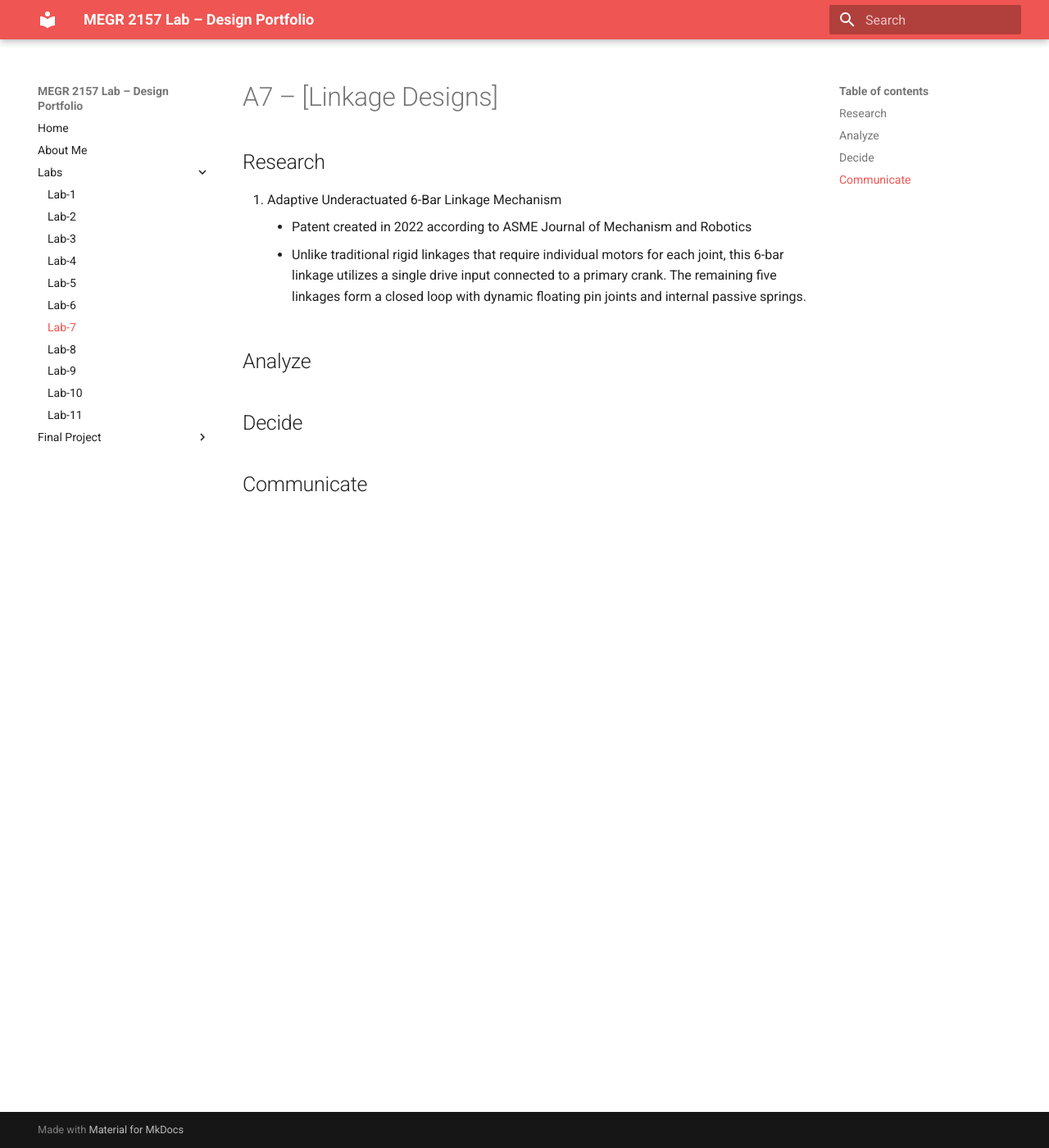
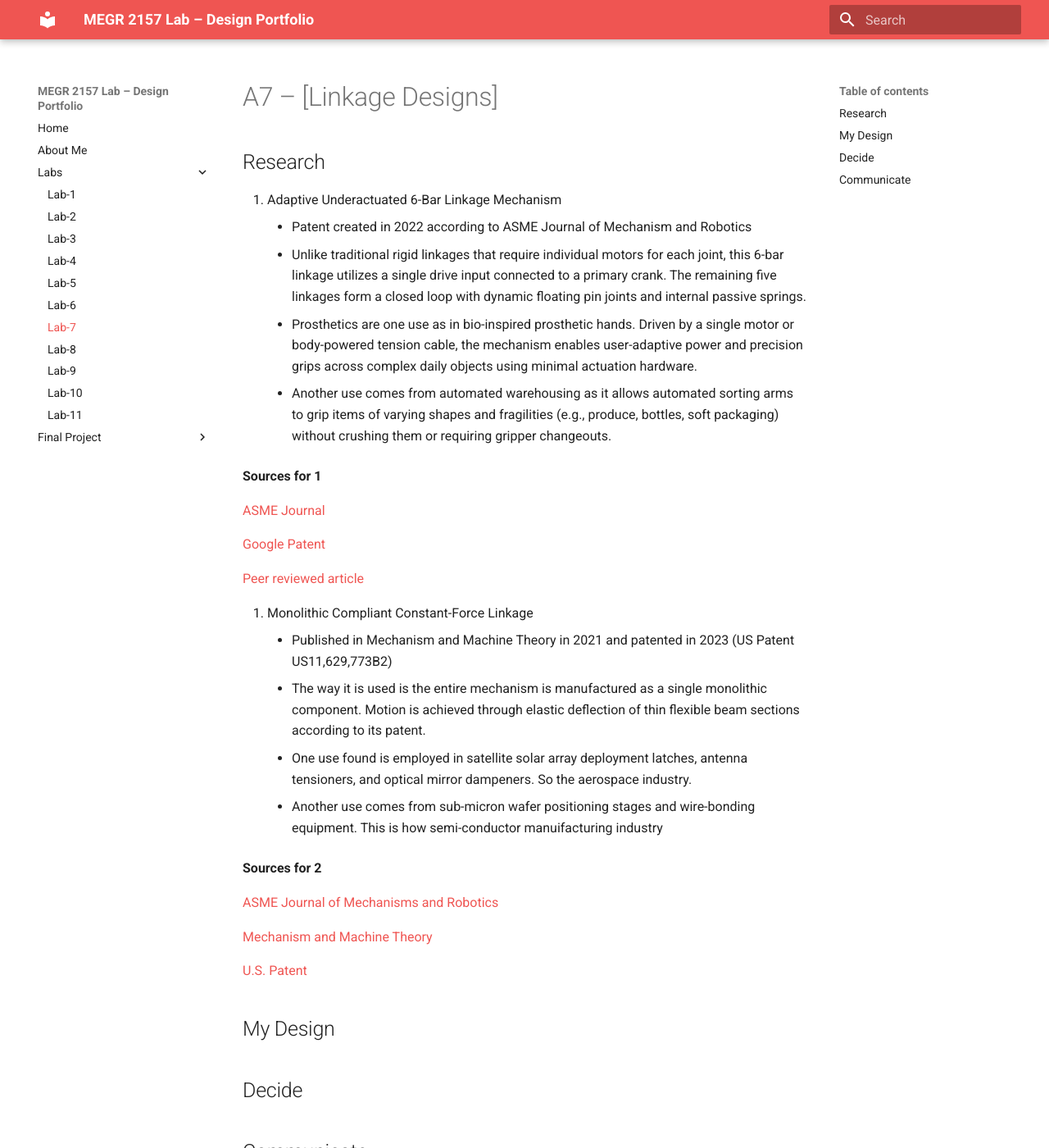
Before and after one commit to AtibaJ/megr2157L-portfolio, an MkDocs documentation site: the page built from docs/Labs/L07/index.md, in a window 1280 px wide and 1400 px high. Shown: the whole window at 82% size. Built offline with MkDocs 1.6.1 and Material for MkDocs 9.7.7, drawn with Linux system fonts in a browser that asks for light colours.

Commit message:
Enhance index.md with new linkage mechanisms and sources
Added new sections on Monolithic Compliant Constant-Force Linkage and its applications in aerospace and semiconductor industries, along with corresponding sources.

```diff
--- a/docs/Labs/L07/index.md
+++ b/docs/Labs/L07/index.md
@@ -9,12 +9,42 @@
     <li> Unlike traditional rigid linkages that require individual motors for each joint,
       this 6-bar linkage utilizes a single drive input connected to a primary crank.
       The remaining five linkages form a closed loop with dynamic floating pin joints and internal passive springs.</li>
+    <li>Prosthetics are one use as in bio-inspired prosthetic hands. Driven by a single motor or body-powered tension cable, the mechanism enables user-adaptive power and precision grips across complex daily objects using minimal actuation hardware.</li>
+    <li>Another use comes from automated warehousing as it allows automated sorting arms to grip items of varying shapes and fragilities (e.g., produce, bottles, soft packaging) without crushing them or requiring gripper changeouts.</li>
   </ul>
   </li>
 </ol>
 
+__Sources for 1__
 
-## Analyze
+<a href="https://asmedigitalcollection.asme.org/mechanismsrobotics/article-abstract/16/11/111005/1198680" target="_blank">ASME Journal</a>
+
+<a href="https://patents.google.com/patent/WO2024073138A1/en" target="_blank">Google Patent</a>
+
+<a href="https://www.mdpi.com/2075-1702/14/2/175" target="_blank">Peer reviewed article</a>
+
+<ol>
+  <li> Monolithic Compliant Constant-Force Linkage
+  <ul>
+    <li> Published in Mechanism and Machine Theory in 2021 and patented in 2023 (US Patent US11,629,773B2)</li>
+    <li> The way it is used is the entire mechanism is manufactured as a single monolithic component. Motion is achieved through elastic deflection of thin flexible beam sections according to its patent.</li>
+    <li> One use found is employed in satellite solar array deployment latches, antenna tensioners, and optical mirror dampeners. So the aerospace industry.</li>
+    <li>Another use comes from sub-micron wafer positioning stages and wire-bonding equipment. This is how semi-conductor manuifacturing industry</li>
+  </ul>
+  </li>
+</ol>
+
+__Sources for 2__
+
+<a href="https://doi.org/10.1115/1.4053210" target="_blank">ASME Journal of Mechanisms and Robotics</a>
+
+<a href="https://doi.org/10.1016/j.mechmachtheory.2021.104350" target="_blank">Mechanism and Machine Theory</a>
+
+<a href="https://pmc.ncbi.nlm.nih.gov/articles/PMC12301602/">U.S. Patent</a>
+
+
+## My Design
+
 
 
 ## Decide
```
